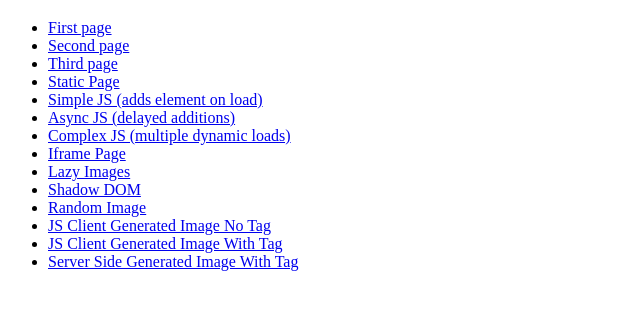
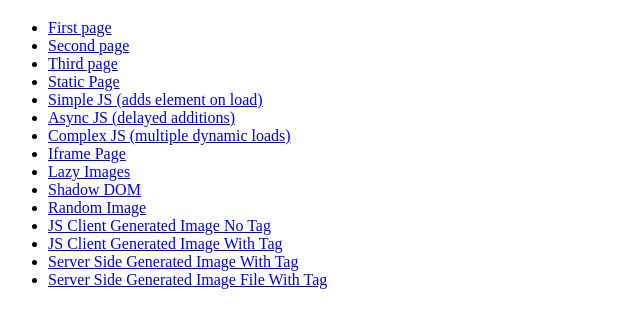
Before and after one commit to HussamHallak/site, a website: page index.html in a window 1280 px wide. Shown: the part 61-388 px from the top of the page, without its empty margins (0-640 px from the left). Drawn offline with Linux system fonts and the light colour scheme.

Commit message:
Add additional link for server side generated image

```diff
--- a/index.html
+++ b/index.html
@@ -21,6 +21,7 @@
         <li><a href="generatedRandomImageJSClientNoTag.html">JS Client Generated Image No Tag</a></li>
         <li><a href="generatedRandomImageJSClientWithTag.html">JS Client Generated Image With Tag</a></li>
         <li><a href="generateRandomImageServerSide.html">Server Side Generated Image With Tag</a></li>
+        <li><a href="generateRandomImageServerSide.html">Server Side Generated Image File With Tag</a></li>
     </ul>
 </body>
 </html>
```
